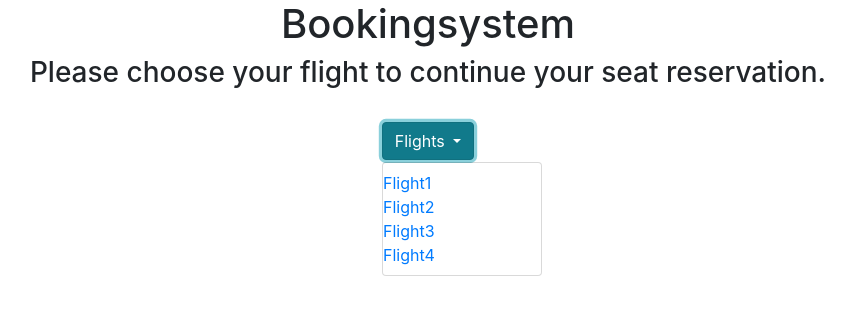
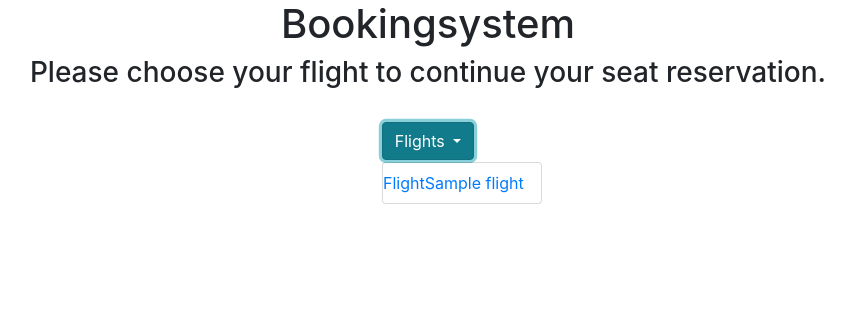
Before and after one commit to maiteboehm/snakes_on_a_plane, a Flask app: template project/website/templates/bookingsystem.html in a window 1280 px wide, after a click on "Flights". Shown: the part 56-371 px from the top of the page, without its empty margins (212-1067 px from the left). Run offline with Flask 2, Linux system fonts and the light colour scheme; the template is opened without the code that fills it: most values are stand-ins (such as "Sample title", 1, 10 or a date in 2020); some libraries are stand-ins or nearby versions.

Commit message:
Updating Bookingsytem

```diff
--- a/project/website/templates/bookingsystem.html
+++ b/project/website/templates/bookingsystem.html
@@ -8,10 +8,9 @@
     <button class="btn btn-info dropdown-toggle" type="button" id="flightmenu" data-toggle="dropdown">Flights
     <span class="caret"></span></button>
     <ul class="dropdown-menu" role="menu" aria-labelledby="menu1">
-      <li role="presentation"><a role="menuitem" tabindex="-1" value="chartIn.txt" href="/seats/1">Flight1</a></li>
-      <li role="presentation"><a role="menuitem" tabindex="-1" value="chartIn2.txt" href="/seats/2">Flight2</a></li>
-      <li role="presentation"><a role="menuitem" tabindex="-1" value="chartIn3.txt" href="/seats/3">Flight3</a></li>
-      <li role="presentation"><a role="menuitem" tabindex="-1" value="chartIn3.txt" href="/seats/4">Flight4</a></li>
+      {% for seat in flights %}
+      <li role="presentation"><a role="menuitem" tabindex="-1" href="{{url_for('views.seats', flights=seat.flight)}}">Flight{{seat.flight}}</a></li>
+      {% endfor %}
     </ul>
   </div>
 {% endblock %}
```
Also changed, not shown: project/website/views.py (+8 -6 lines).
